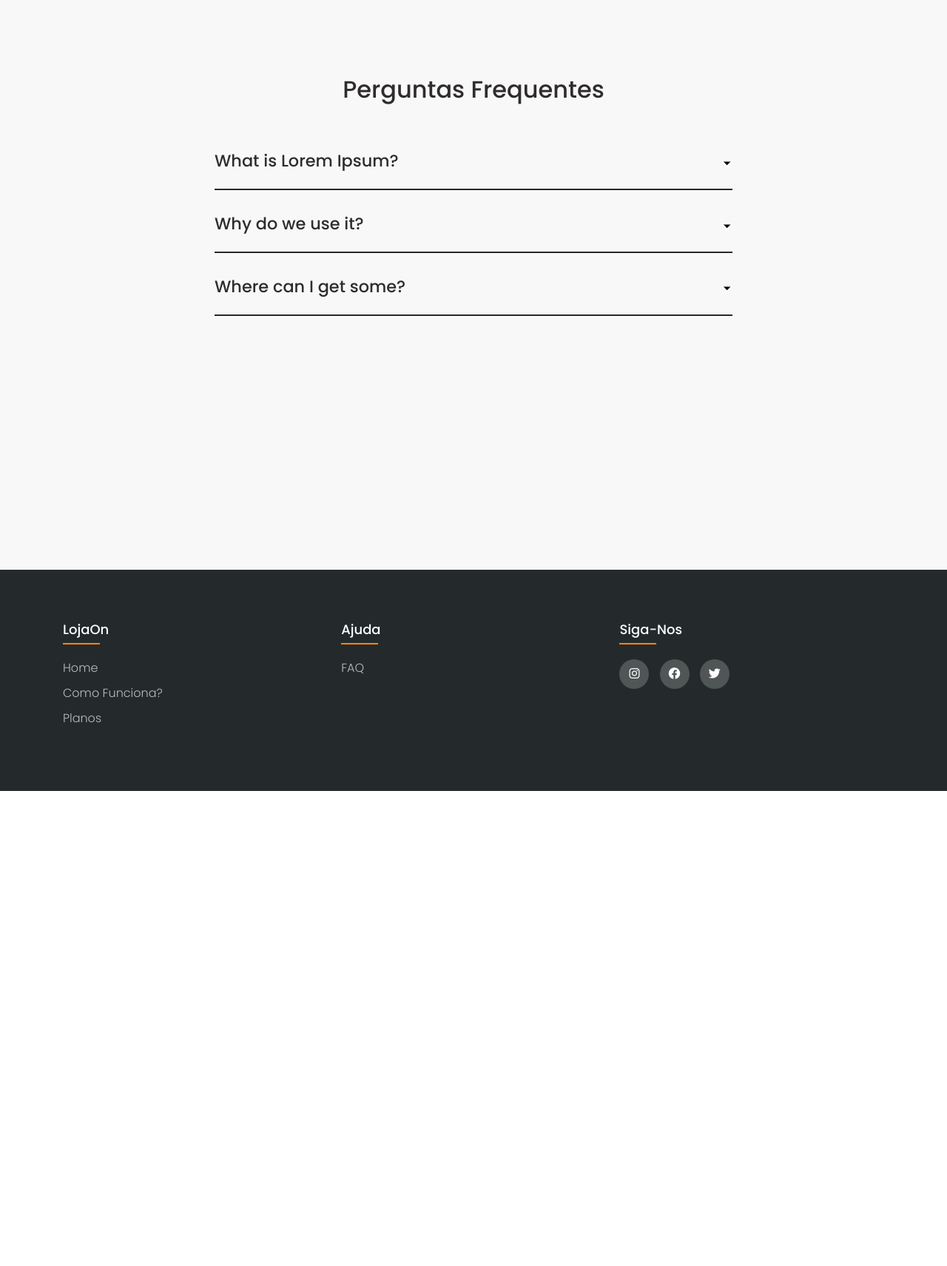
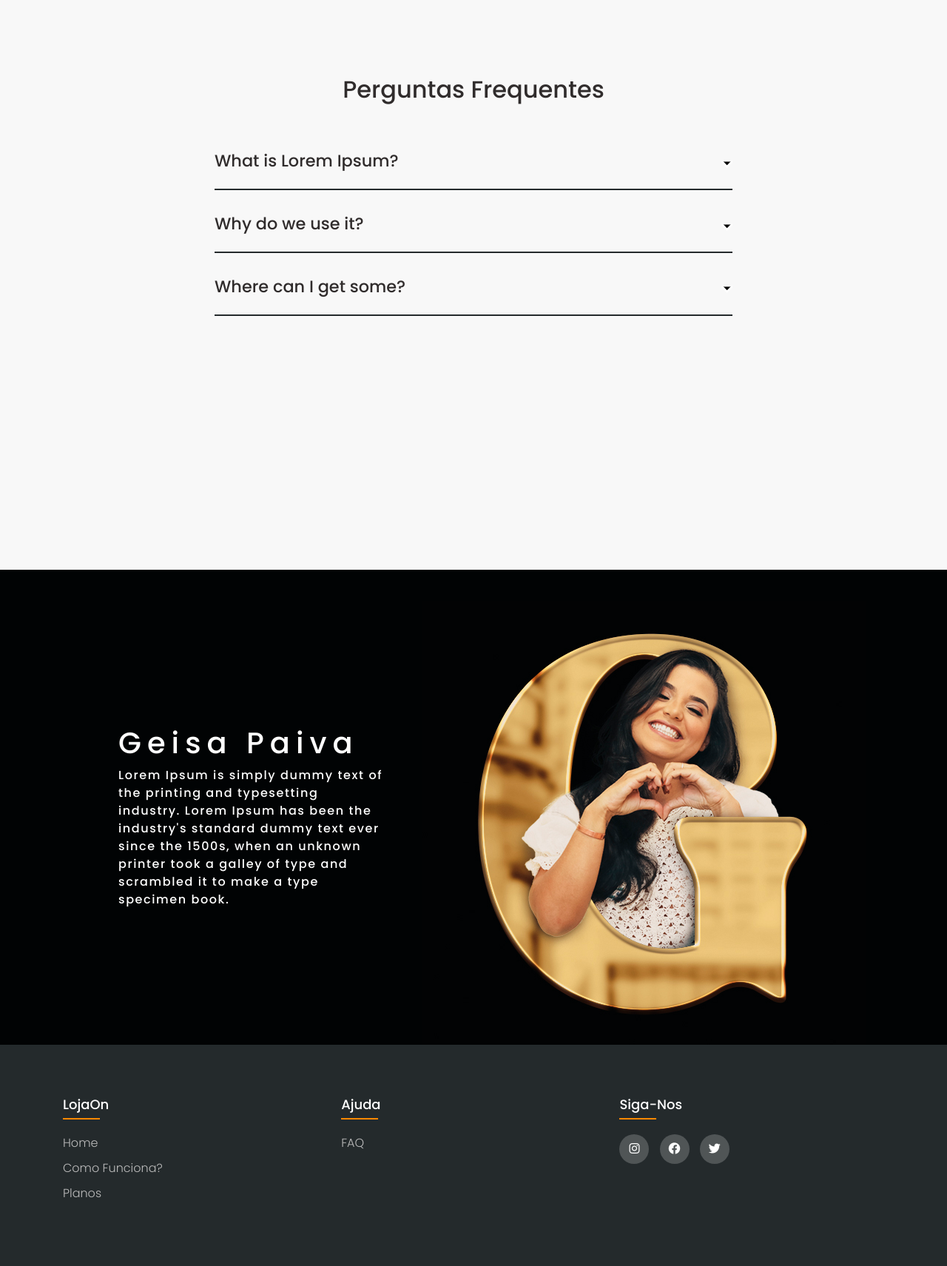
Before and after one commit to Rodrigo-171/Projeto_LojaOn, a PHP site: page / in a window 1280 px wide. Shown: the part 4280-5991 px from the top of the page at 74% size. Before the commit the page ends 5349 px from the top, so only its background shows below. Run offline with PHP 8.4, Linux system fonts and the light colour scheme; some libraries are stand-ins or nearby versions.

Commit message:
Criando a section de quem é a Geisa e acrescentando algumas imagens

```diff
--- a/css/estilo.css
+++ b/css/estilo.css
@@ -671,6 +671,39 @@ main.cards section.card_plano:first-child {
 }
 
 
+/* QUEM É GEISA? */
+
+.quem_geisa{
+    width: 100%;
+    background-color: #010304;
+}
+
+.container_geisa{
+    display: flex;
+    max-width: 1060px;
+    align-items: center;
+    padding-top: 42px;
+    padding-bottom: 0;
+    margin: 0 auto 0 auto;
+}
+
+.texto_geisa{
+    width: 100%;
+    padding: 50px;
+}
+
+.texto_geisa h1{
+    color: white;
+    font-size: 2.5rem;
+    letter-spacing: 0.5rem;
+}
+
+.texto_geisa p{
+    color: white;
+    font-size: 1rem;
+    letter-spacing: 0.1rem;
+}
+
 /*    FOOTER    */
 
 .footer{
@@ -808,6 +841,14 @@ main.cards section.card_plano:first-child {
 
     }
 
+    .hero__btn{
+        width: 22.8125rem;
+        max-width: 22.8125rem;
+        height: 5.75rem;
+        font-size: 1.625rem;
+    }
+
+
 }
 
 @media screen and (max-width:1025px){
@@ -824,6 +865,28 @@ main.cards section.card_plano:first-child {
     .hero_div{
         flex-direction: column-reverse;
         place-items:center;
+    }
+
+    .container_geisa{
+        flex-direction: column-reverse;
+    }
+
+    .container_geisa .foto_geisa{
+        text-align: center;
+        max-width: 600px;
+    }
+
+    .container_geisa .foto_geisa img{
+        width: 100%;
+        height: auto;
+    }
+
+    .texto_geisa h1{
+        text-align: center;
+    }
+
+    .texto_geisa p{
+        justify-content: center;
     }
 }
 
--- a/index.php
+++ b/index.php
@@ -74,7 +74,7 @@
       </div>
 
       <div class="hero_image">
-        <img src="img/undraw/undraw2.png" alt="imagem">
+        <img src="img/fotos/GEISA-1237x1274.png" alt="imagem">
       </div>
     </div>
   </section>
@@ -488,6 +488,23 @@
     </div>
   </section>
 
+
+  <!--QUEM É GEISA?-->
+
+  <section class="quem_geisa">
+    <div class="container_geisa">
+      <div class="texto_geisa">
+        <h1>Geisa Paiva</h1>
+        <p>Lorem Ipsum is simply dummy text of the printing and typesetting industry. Lorem Ipsum has been the
+          industry's standard dummy text ever since the 1500s, when an unknown printer took a galley of type and
+          scrambled it to make a type specimen book.</p>
+      </div>
+      <div class="foto_geisa">
+        <img src="img/fotos/GEISA-GGeisa-600x600.jpg" alt="Imagem da Geisa dentro do G">
+      </div>
+    </div>
+  </section>
+
   <!--FOOTER-->
 
   <footer class="footer">
```
Also changed, not shown: img/fotos/GEISA-1237x1274.png (added), img/fotos/GEISA-GGeisa-600x600.jpg (added).
